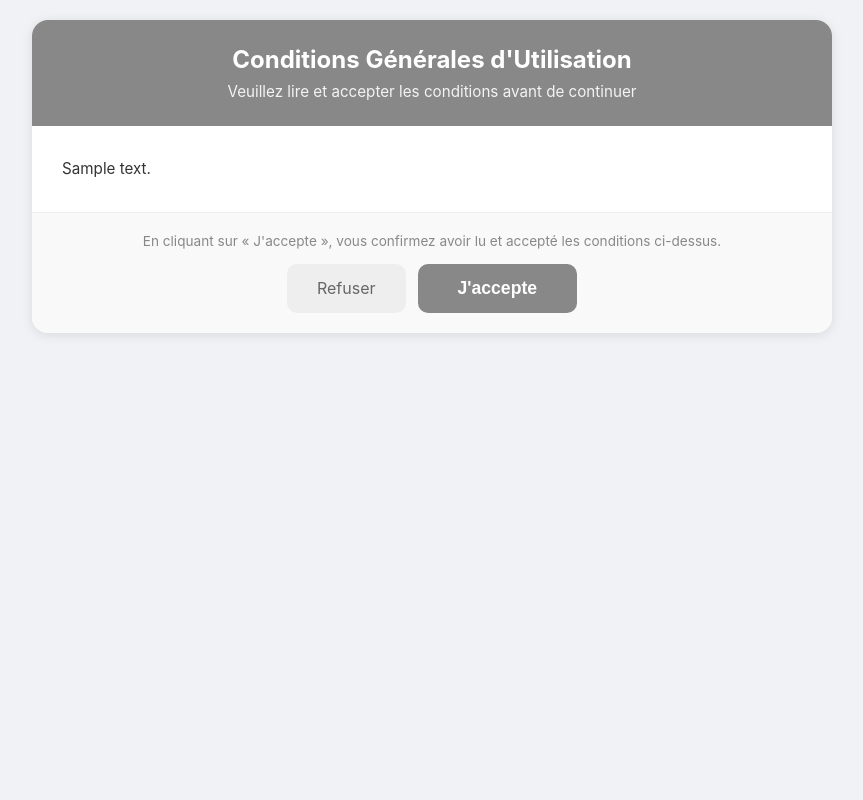
After one commit to CedricNCoding/AV-Speak, a FastAPI app: template templates/cgu.html in a window 1280 px wide. The commit adds this page. Shown: the whole page, without its empty margins (208-1071 px from the left). Run offline with FastAPI, Linux system fonts and the light colour scheme; the template is opened without the code that fills it: most values are stand-ins (such as "Sample title", 1, 10 or a date in 2020).

Commit message:
Add CGU acceptance on login and CGU tab in admin
- Terms of use covering data responsibility, GDPR, security register disclaimer
- CGU acceptance required at each login before accessing admin
- Refuse button logs out, accept button grants access
- CGU tab in admin to review terms at any time
- Session stores acceptance state (resets on logout/restart)

Co-Authored-By: Claude Opus 4.6 (1M context) <noreply@anthropic.com>

```diff
--- a/app.py
+++ b/app.py
@@ -29,7 +29,8 @@ app.mount("/static", StaticFiles(directory=str(BASE_DIR / "static")), name="stat
 templates = Jinja2Templates(directory=str(BASE_DIR / "templates"))
 
 # Simple session store (in-memory, single PC)
-sessions: dict[str, str] = {}
+# sessions maps session_id -> {"username": str, "cgu_accepted": bool}
+sessions: dict[str, dict] = {}
 
 # --- Database ---
 
@@ -148,7 +149,10 @@ def require_auth(request: Request):
     session_id = request.cookies.get("session_id")
     if not session_id or session_id not in sessions:
         raise HTTPException(status_code=status.HTTP_303_SEE_OTHER, headers={"Location": "/admin/login"})
-    return sessions[session_id]
+    session = sessions[session_id]
+    if not session.get("cgu_accepted"):
+        raise HTTPException(status_code=status.HTTP_303_SEE_OTHER, headers={"Location": "/admin/cgu"})
+    return session["username"]
 
 
 # --- TTS generation ---
@@ -476,8 +480,8 @@ async def admin_login(request: Request, username: str = Form(...), password: str
             "request": request, "settings": settings, "error": "Identifiants incorrects"
         })
     session_id = secrets.token_hex(32)
-    sessions[session_id] = username
-    response = RedirectResponse(url="/admin", status_code=303)
+    sessions[session_id] = {"username": username, "cgu_accepted": False}
+    response = RedirectResponse(url="/admin/cgu", status_code=303)
     response.set_cookie("session_id", session_id, httponly=True)
     return response
 
@@ -490,6 +494,76 @@ async def admin_logout(request: Request):
     response = RedirectResponse(url="/admin/login", status_code=303)
     response.delete_cookie("session_id")
     return response
+
+
+CGU_TEXT = """
+<h2>Conditions G&eacute;n&eacute;rales d'Utilisation — AV-Speak</h2>
+<p><em>Derni&egrave;re mise &agrave; jour : avril 2026</em></p>
+
+<h3>1. Objet</h3>
+<p>AV-Speak est un syst&egrave;me d'annonce de visiteurs destin&eacute; &agrave; faciliter l'accueil au sein d'un
+&eacute;tablissement. Le logiciel est fourni <strong>en l'&eacute;tat</strong>, sans garantie d'aucune sorte.</p>
+
+<h3>2. Responsabilit&eacute; du client</h3>
+<p>Le client (personne physique ou morale utilisant le logiciel) est <strong>seul responsable</strong> :</p>
+<ul>
+    <li>De la <strong>collecte, du stockage et de la conservation</strong> des donn&eacute;es personnelles
+        saisies dans le syst&egrave;me (noms, pr&eacute;noms, emails, num&eacute;ros de t&eacute;l&eacute;phone, donn&eacute;es visiteurs).</li>
+    <li>Du <strong>respect de la r&eacute;glementation</strong> applicable en mati&egrave;re de protection des donn&eacute;es
+        personnelles (notamment le RGPD en Europe) : d&eacute;clarations, consentements, dur&eacute;es de conservation,
+        droits des personnes concern&eacute;es.</li>
+    <li>De la <strong>sauvegarde</strong> r&eacute;guli&egrave;re de la base de donn&eacute;es et de la s&eacute;curit&eacute; d'acc&egrave;s au syst&egrave;me.</li>
+    <li>De la configuration et de la maintenance du mat&eacute;riel et du r&eacute;seau sur lequel le logiciel est d&eacute;ploy&eacute;.</li>
+</ul>
+
+<h3>3. Registre de s&eacute;curit&eacute;</h3>
+<p>La fonctionnalit&eacute; &laquo; Registre de s&eacute;curit&eacute; &raquo; propos&eacute;e par AV-Speak est un <strong>outil
+d'aide au suivi des visiteurs</strong>. Elle <strong>ne constitue en aucun cas un registre de s&eacute;curit&eacute;
+conforme</strong> aux normes r&eacute;glementaires en vigueur (Code du travail, r&egrave;glements ERP, normes de s&ucirc;ret&eacute;, etc.).</p>
+<p>Le client ne peut en aucun cas se pr&eacute;valoir de l'utilisation de cette fonctionnalit&eacute; pour
+justifier de sa conformit&eacute; aux obligations l&eacute;gales en mati&egrave;re de s&eacute;curit&eacute; et de s&ucirc;ret&eacute;.</p>
+
+<h3>4. Limitation de responsabilit&eacute;</h3>
+<p>L'&eacute;diteur du logiciel ne pourra &ecirc;tre tenu responsable :</p>
+<ul>
+    <li>De toute <strong>perte, alt&eacute;ration ou fuite de donn&eacute;es</strong> quelle qu'en soit la cause.</li>
+    <li>De tout <strong>dommage direct ou indirect</strong> r&eacute;sultant de l'utilisation ou de l'impossibilit&eacute;
+        d'utiliser le logiciel.</li>
+    <li>Du <strong>non-respect par le client</strong> de ses obligations l&eacute;gales et r&eacute;glementaires.</li>
+</ul>
+
+<h3>5. Donn&eacute;es personnelles</h3>
+<p>Les donn&eacute;es sont stock&eacute;es <strong>localement</strong> sur le poste du client (base SQLite). Aucune donn&eacute;e
+n'est transmise &agrave; l'&eacute;diteur. Le client est le <strong>responsable de traitement</strong> au sens du RGPD
+et doit mettre en &oelig;uvre les mesures techniques et organisationnelles appropri&eacute;es.</p>
+
+<h3>6. Acceptation</h3>
+<p>L'utilisation du logiciel implique l'acceptation pleine et enti&egrave;re des pr&eacute;sentes conditions.
+&Agrave; chaque connexion &agrave; l'interface d'administration, l'utilisateur devra confirmer avoir pris
+connaissance de ces conditions.</p>
+"""
+
+
+@app.get("/admin/cgu", response_class=HTMLResponse)
+async def admin_cgu_page(request: Request):
+    session_id = request.cookies.get("session_id")
+    if not session_id or session_id not in sessions:
+        return RedirectResponse(url="/admin/login", status_code=303)
+    conn = get_db()
+    settings = get_settings(conn)
+    conn.close()
+    return templates.TemplateResponse("cgu.html", {
+        "request": request, "settings": settings, "cgu_text": CGU_TEXT,
+    })
+
+
+@app.post("/admin/cgu/accept")
+async def admin_cgu_accept(request: Request):
+    session_id = request.cookies.get("session_id")
+    if not session_id or session_id not in sessions:
+        return RedirectResponse(url="/admin/login", status_code=303)
+    sessions[session_id]["cgu_accepted"] = True
+    return RedirectResponse(url="/admin", status_code=303)
 
 
 @app.get("/admin", response_class=HTMLResponse)
@@ -517,6 +591,7 @@ async def admin_page(request: Request):
         "contacts": contacts,
         "visitors_present": visitors_present,
         "visitors_history": visitors_history,
+        "cgu_text": CGU_TEXT,
     })
 
 
--- /dev/null
+++ b/templates/cgu.html
@@ -0,0 +1,72 @@
+<!DOCTYPE html>
+<html lang="fr">
+<head>
+    <meta charset="UTF-8">
+    <meta name="viewport" content="width=device-width, initial-scale=1.0">
+    <title>Conditions G&eacute;n&eacute;rales d'Utilisation - AV-Speak</title>
+    <link rel="stylesheet" href="/static/style.css">
+    <style>
+        :root { --color-primary: {{ settings.color_primary }}; }
+        body { background: #f0f2f5; margin: 0; padding: 20px; font-family: -apple-system, BlinkMacSystemFont, 'Segoe UI', Roboto, sans-serif; }
+        .cgu-container {
+            max-width: 800px; margin: 0 auto; background: #fff;
+            border-radius: 16px; box-shadow: 0 2px 12px rgba(0,0,0,0.1);
+            overflow: hidden;
+        }
+        .cgu-header {
+            background: var(--color-primary); color: #fff;
+            padding: 25px 30px; text-align: center;
+        }
+        .cgu-header h1 { margin: 0; font-size: 1.5rem; }
+        .cgu-header p { margin: 8px 0 0; opacity: 0.9; font-size: 0.95rem; }
+        .cgu-body {
+            padding: 30px; max-height: 55vh; overflow-y: auto;
+            line-height: 1.7; color: #333; font-size: 0.95rem;
+        }
+        .cgu-body h2 { color: var(--color-primary); font-size: 1.3rem; margin-top: 0; }
+        .cgu-body h3 { color: #444; font-size: 1.05rem; margin-top: 25px; }
+        .cgu-body ul { padding-left: 20px; }
+        .cgu-body li { margin-bottom: 8px; }
+        .cgu-footer {
+            padding: 20px 30px; background: #f9f9f9; border-top: 1px solid #eee;
+            text-align: center;
+        }
+        .cgu-footer p { color: #888; font-size: 0.85rem; margin: 0 0 15px; }
+        .cgu-actions { display: flex; gap: 12px; justify-content: center; }
+        .btn-accept {
+            padding: 14px 40px; font-size: 1.1rem; font-weight: 600;
+            background: var(--color-primary); color: #fff; border: none;
+            border-radius: 10px; cursor: pointer;
+        }
+        .btn-accept:hover { opacity: 0.9; }
+        .btn-refuse {
+            padding: 14px 30px; font-size: 1rem;
+            background: #eee; color: #666; border: none;
+            border-radius: 10px; cursor: pointer; text-decoration: none;
+        }
+        .btn-refuse:hover { background: #ddd; }
+    </style>
+</head>
+<body>
+    <div class="cgu-container">
+        <div class="cgu-header">
+            <h1>Conditions G&eacute;n&eacute;rales d'Utilisation</h1>
+            <p>Veuillez lire et accepter les conditions avant de continuer</p>
+        </div>
+
+        <div class="cgu-body">
+            {{ cgu_text | safe }}
+        </div>
+
+        <div class="cgu-footer">
+            <p>En cliquant sur &laquo; J'accepte &raquo;, vous confirmez avoir lu et accept&eacute; les conditions ci-dessus.</p>
+            <div class="cgu-actions">
+                <a href="/admin/logout" class="btn-refuse">Refuser</a>
+                <form method="POST" action="/admin/cgu/accept" style="display:inline;">
+                    <button type="submit" class="btn-accept">J'accepte</button>
+                </form>
+            </div>
+        </div>
+    </div>
+</body>
+</html>
```
Also changed, not shown: templates/admin.html (+8 -0 lines).
